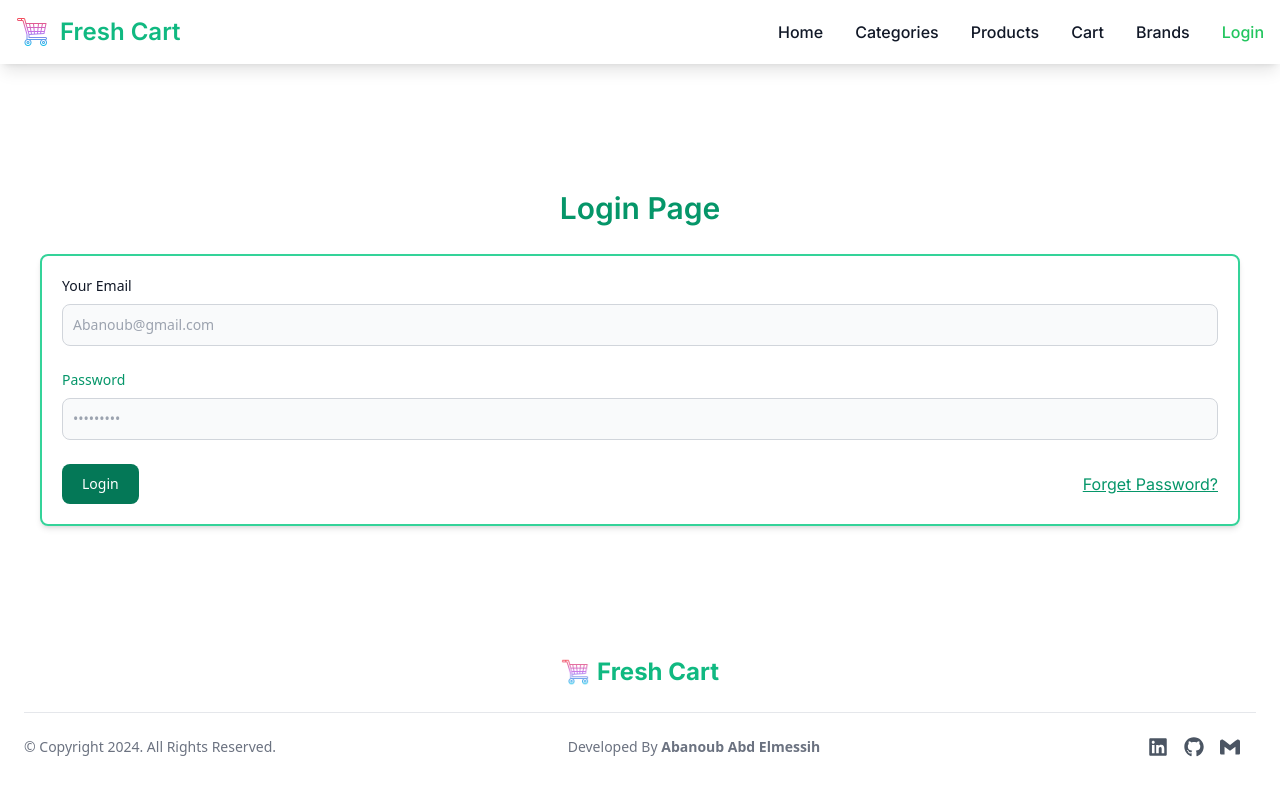
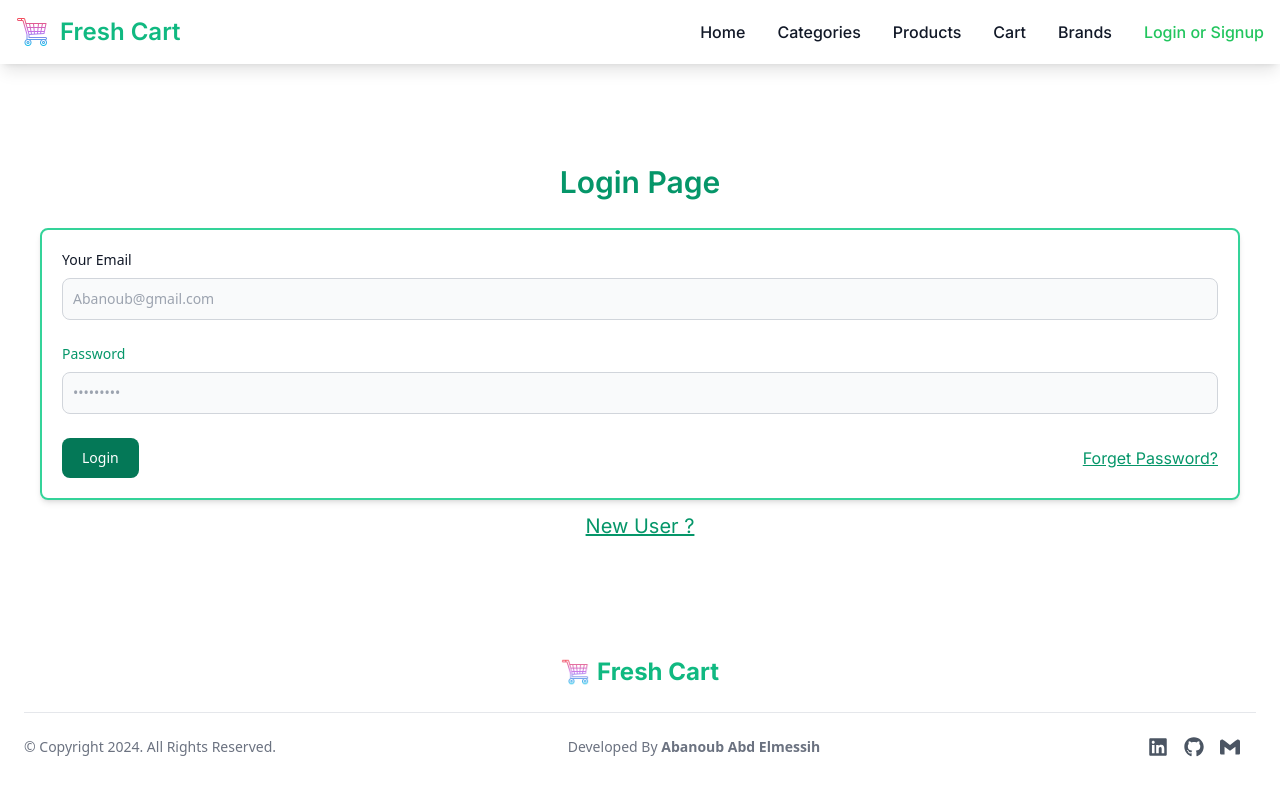
Before and after one commit to Abanoub-Abd-Elmessih/Fresh-Cart, a React (Vite) app: page /Login in a window 1280 px wide. Shown: the top 796 px of the page. Built offline with nearby package versions, Linux system fonts and the light colour scheme.

Commit message:
Edit Login & Signup pages

```diff
--- a/src/Components/Navbar.tsx
+++ b/src/Components/Navbar.tsx
@@ -99,7 +99,7 @@ export default function Navbar() {
                 <NavLink
                   onClick={() => {
                     setIsOpen(false);
-                    setToken(""); // This logs the user out by clearing the token
+                    setToken("");
                   }}
                   to={"/Login"}
                   className="duration-300 block py-2 px-3 text-gray-900 rounded hover:bg-gray-100 md:hover:bg-transparent md:border-0 md:hover:text-emerald-500 md:p-0"
@@ -114,7 +114,7 @@ export default function Navbar() {
                   to={"/Login"}
                   className="duration-300 block py-2 px-3 text-gray-900 rounded hover:bg-gray-100 md:hover:bg-transparent md:border-0 md:hover:text-emerald-500 md:p-0"
                 >
-                  Login
+                  Login or Signup
                 </NavLink>
               </li>
             )}
--- a/src/pages/Login.tsx
+++ b/src/pages/Login.tsx
@@ -145,6 +145,7 @@ export default function Login() {
                     </Link>
                 </div>
             </form>
+            <Link to={'/signup'} className="underline text-center font-inter text-xl py-3">New User ?</Link>
         </div>
     );
 }
--- a/src/pages/Signup.tsx
+++ b/src/pages/Signup.tsx
@@ -1,7 +1,7 @@
 import { useContext, useEffect, useState } from "react";
 import { FaEye, FaEyeSlash } from "react-icons/fa";
 import { AuthContext } from "../Context/AuthContext";
-import { useNavigate } from "react-router-dom";
+import { Link, useNavigate } from "react-router-dom";
 import axios from "axios";
 import * as yup from 'yup';
 import { useFormik } from "formik";
@@ -94,7 +94,7 @@ export default function Signup() {
     return (
         <div className="container p-10 text-emerald-600">
             <h2 className="text-3xl font-inter text-center my-7 font-semibold">SignUp Page</h2>
-            <form onSubmit={formik.handleSubmit} className="border-2 border-emerald-400 shadow-md p-5 rounded-lg">
+            <form onSubmit={formik.handleSubmit} className="border-2 border-emerald-400 shadow-md p-5 rounded-lg my-2">
                 <div className="grid gap-6 mb-6 md:grid-cols-2">
                     <div>
                         <label htmlFor="first_name" className="block mb-2 text-sm font-medium ">Your name</label>
@@ -185,6 +185,7 @@ export default function Signup() {
 
                 <button type="submit" className="w-full text-white bg-emerald-600 hover:bg-emerald-700 focus:ring-4 focus:ring-emerald-300 font-medium rounded-lg text-sm px-5 py-2.5 text-center">Sign up</button>
             </form>
+            <Link to={'/Login'} className="underline text-center font-inter text-xl py-3 my-10">Already Have account?</Link>
         </div>
     );
 }
```
